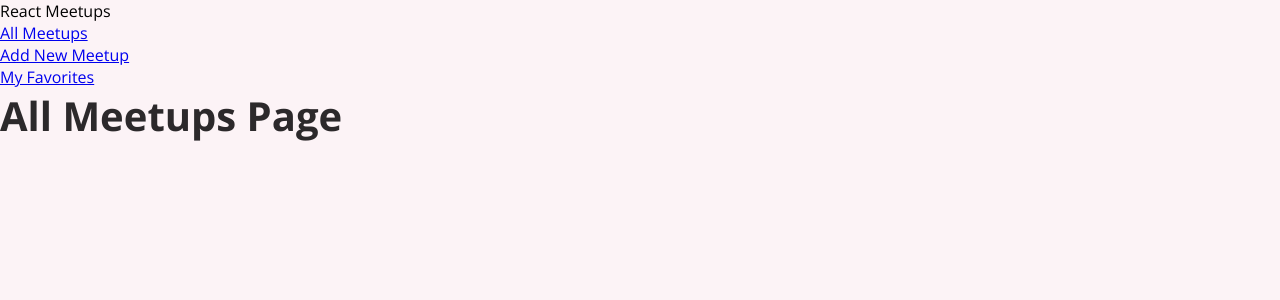
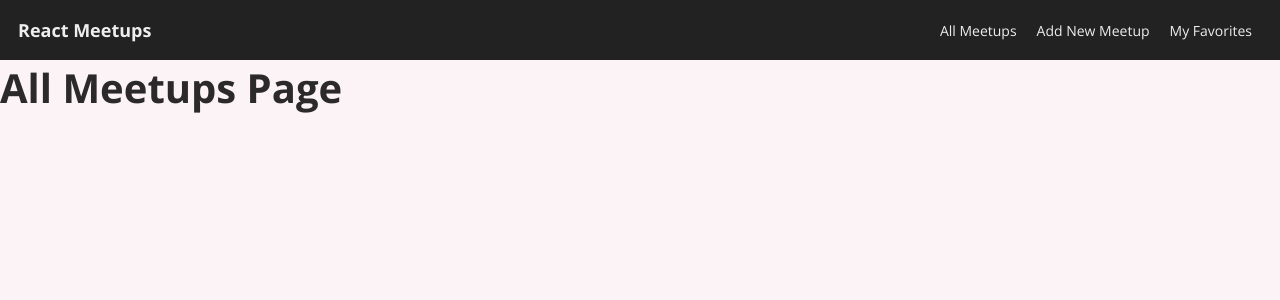
Before and after one commit to Agab-dev/my-meetings-react-app, a React (Create React App) app: page / in a window 1280 px wide. Shown: the top 300 px of the page. Built offline with nearby package versions, Linux system fonts and the light colour scheme.

Commit message:
style - added the styling for the MainNavigation component

```diff
--- a/src/components/layout/MainNavigation.js
+++ b/src/components/layout/MainNavigation.js
@@ -1,19 +1,26 @@
 import { Link } from "react-router-dom";
+import styles from "./MainNavigation.module.css";
 
 function Navbar() {
   return (
     <header>
-      <div>React Meetups</div>
+      <h1 className={styles.logo}>React Meetups</h1>
       <nav>
-        <ul>
+        <ul className={styles.nav}>
           <li>
-            <Link to={"/"}>All Meetups</Link>
+            <Link to={"/"} className={styles.link}>
+              All Meetups
+            </Link>
           </li>
           <li>
-            <Link to={"/new-meetup"}>Add New Meetup</Link>
+            <Link to={"/new-meetup"} className={styles.link}>
+              Add New Meetup
+            </Link>
           </li>
           <li>
-            <Link to={"/favorites"}>My Favorites</Link>
+            <Link to={"/favorites"} className={styles.link}>
+              My Favorites
+            </Link>
           </li>
         </ul>
       </nav>
--- /dev/null
+++ b/src/components/layout/MainNavigation.module.css
@@ -0,0 +1,32 @@
+header {
+  display: flex;
+  justify-content: space-between;
+  align-items: center;
+  padding: 18px;
+  background-color: #222;
+}
+
+.logo {
+  color: #eee;
+  font-size: 18px;
+}
+
+.nav {
+  display: flex;
+  justify-content: space-between;
+  align-items: center;
+  list-style: none;
+}
+
+.link {
+  color: #eee;
+  text-decoration: none;
+  font-size: 14px;
+  padding: 10px;
+  transition: 0.15s;
+}
+
+.link:hover {
+  color: #fdd;
+  font-size: 18px;
+}
```
